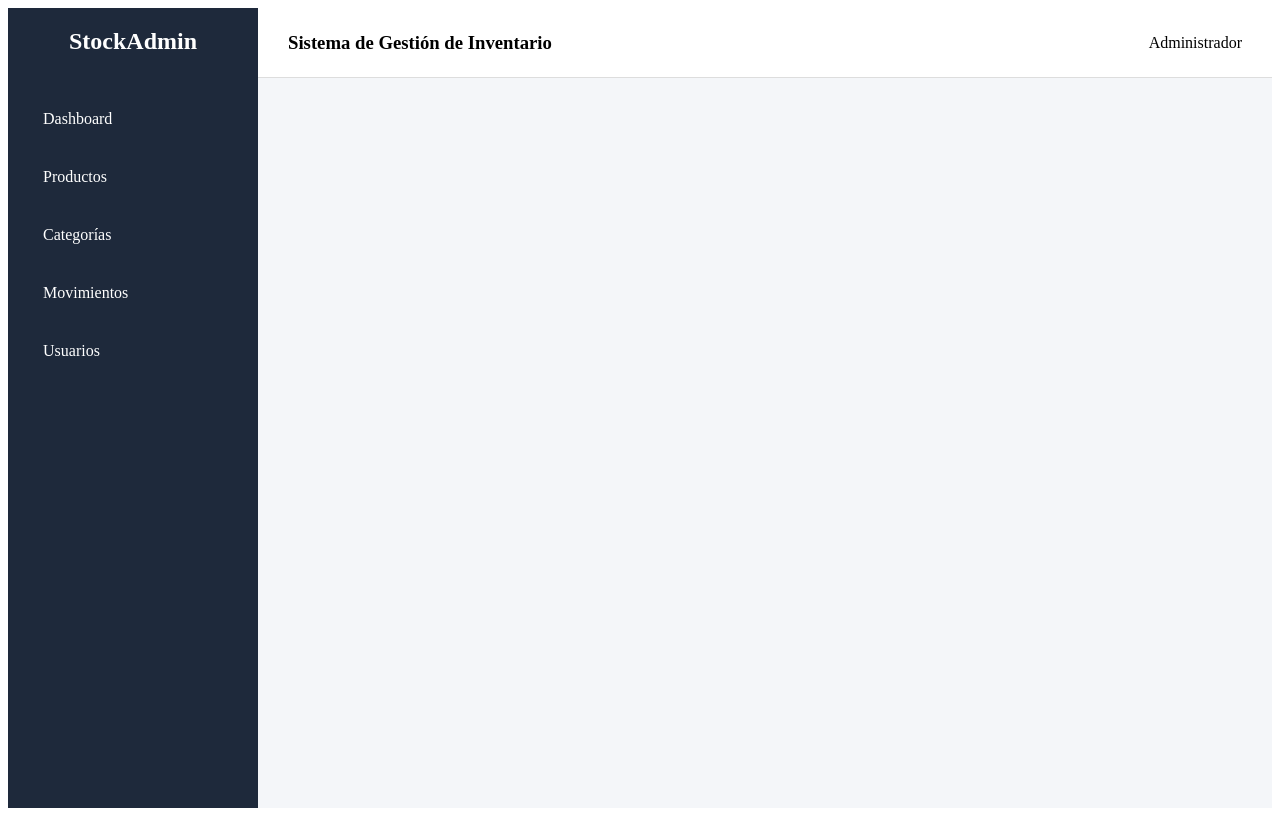
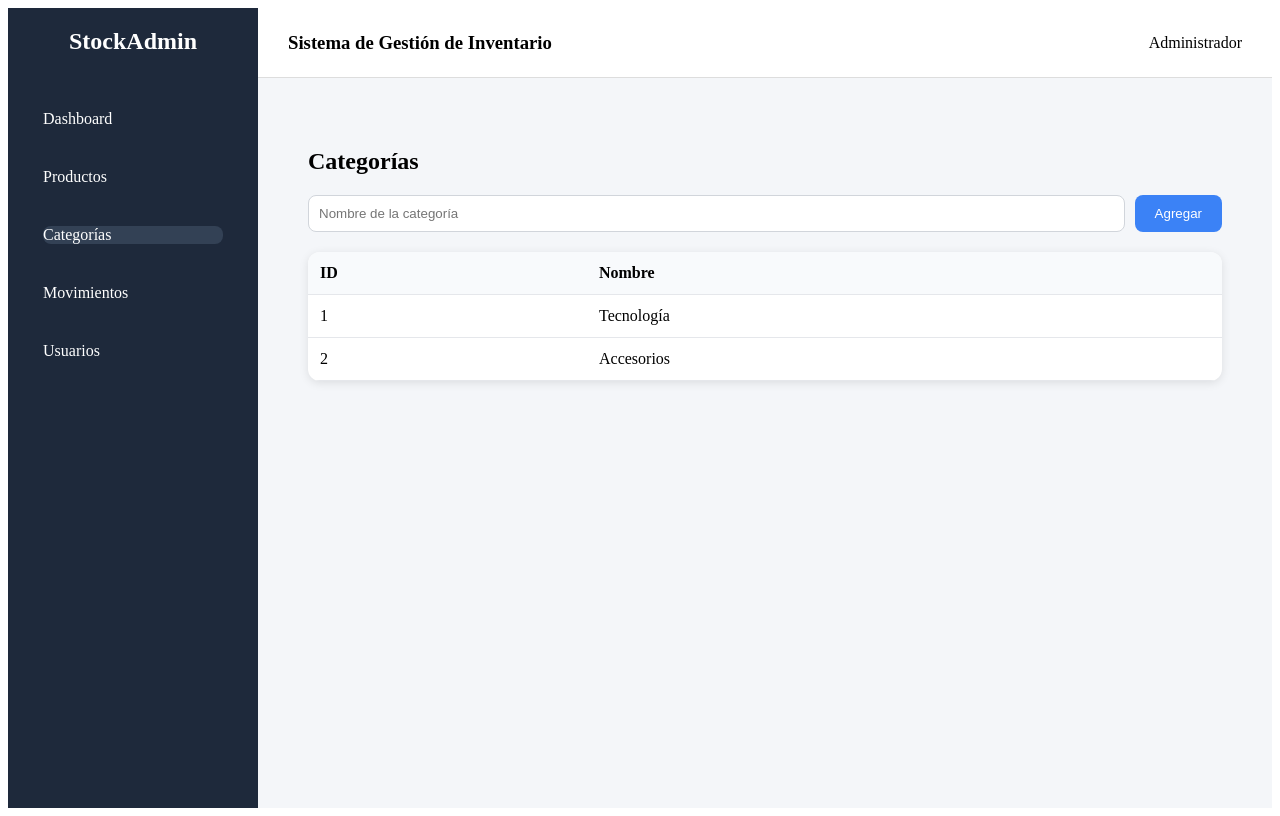
Before and after one commit to JohanHawkins/StockAdmin, an Angular app: page /categories in a window 1280 px wide. Before the commit this address led to /. Built offline with nearby package versions, Linux system fonts and the light colour scheme.

Commit message:
feat: add categories management module

```diff
--- a/src/app/app.routes.ts
+++ b/src/app/app.routes.ts
@@ -2,6 +2,7 @@ import { Routes } from '@angular/router';
 
 import { DashboardComponent } from './dashboard/dashboard';
 import { ProductsComponent } from './products/products';
+import { CategoriesComponent } from './categories/categories';
 
 export const routes: Routes = [
   {
@@ -19,4 +20,9 @@ export const routes: Routes = [
     path: 'products',
     component: ProductsComponent,
   },
+
+  {
+    path: 'categories',
+    component: CategoriesComponent,
+  },
 ];
--- /dev/null
+++ b/src/app/categories/categories.css
@@ -0,0 +1,66 @@
+.categories-container {
+  padding: 20px;
+}
+
+.categories-header {
+  margin-bottom: 20px;
+}
+
+.add-category {
+  display: flex;
+
+  gap: 10px;
+
+  margin-bottom: 20px;
+}
+
+.add-category input {
+  flex: 1;
+
+  padding: 10px;
+
+  border: 1px solid #d1d5db;
+
+  border-radius: 8px;
+}
+
+.add-category button {
+  padding: 10px 20px;
+
+  border: none;
+
+  border-radius: 8px;
+
+  cursor: pointer;
+
+  background-color: #3b82f6;
+
+  color: white;
+}
+
+table {
+  width: 100%;
+
+  border-collapse: collapse;
+
+  background-color: white;
+
+  border-radius: 12px;
+
+  overflow: hidden;
+
+  box-shadow: 0px 2px 10px rgba(0, 0, 0, 0.1);
+}
+
+th,
+td {
+  padding: 12px;
+
+  text-align: left;
+
+  border-bottom: 1px solid #e5e7eb;
+}
+
+th {
+  background-color: #f8fafc;
+}
--- /dev/null
+++ b/src/app/categories/categories.html
@@ -0,0 +1,28 @@
+<div class="categories-container">
+  <div class="categories-header">
+    <h1>Categorías</h1>
+  </div>
+
+  <div class="add-category">
+    <input type="text" placeholder="Nombre de la categoría" [(ngModel)]="newCategory" />
+
+    <button (click)="addCategory()">Agregar</button>
+  </div>
+
+  <table>
+    <thead>
+      <tr>
+        <th>ID</th>
+        <th>Nombre</th>
+      </tr>
+    </thead>
+
+    <tbody>
+      <tr *ngFor="let category of categories">
+        <td>{{ category.id }}</td>
+
+        <td>{{ category.name }}</td>
+      </tr>
+    </tbody>
+  </table>
+</div>
--- /dev/null
+++ b/src/app/categories/categories.ts
@@ -0,0 +1,40 @@
+import { Component } from '@angular/core';
+import { CommonModule } from '@angular/common';
+import { FormsModule } from '@angular/forms';
+
+import { CategoryService } from '../services/category.service';
+
+import { Category } from '../models/category.model';
+
+@Component({
+  selector: 'app-categories',
+  standalone: true,
+  imports: [CommonModule, FormsModule],
+  templateUrl: './categories.html',
+  styleUrl: './categories.css',
+})
+export class CategoriesComponent {
+  categories: Category[] = [];
+
+  newCategory = '';
+
+  constructor(private categoryService: CategoryService) {
+    this.categories = this.categoryService.getCategories();
+  }
+
+  addCategory(): void {
+    if (!this.newCategory.trim()) {
+      return;
+    }
+
+    const category: Category = {
+      id: Date.now(),
+
+      name: this.newCategory.trim(),
+    };
+
+    this.categoryService.addCategory(category);
+
+    this.newCategory = '';
+  }
+}
--- a/src/app/layout/layout.html
+++ b/src/app/layout/layout.html
@@ -13,7 +13,7 @@
       </li>
 
       <li>
-        <a href="#"> Categorías </a>
+        <a routerLink="/categories" routerLinkActive="active"> Categorías </a>
       </li>
 
       <li>
--- /dev/null
+++ b/src/app/models/category.model.ts
@@ -0,0 +1,4 @@
+export interface Category {
+  id: number;
+  name: string;
+}
--- /dev/null
+++ b/src/app/services/category.service.ts
@@ -0,0 +1,76 @@
+import { Injectable } from '@angular/core';
+
+import { Category } from '../models/category.model';
+
+@Injectable({
+  providedIn: 'root',
+})
+export class CategoryService {
+  private storageKey = 'categories';
+
+  private categories: Category[] = [];
+
+  constructor() {
+    this.loadFromStorage();
+  }
+
+  private isBrowser(): boolean {
+    return typeof window !== 'undefined';
+  }
+
+  private loadFromStorage(): void {
+    if (!this.isBrowser()) {
+      this.categories = [];
+      return;
+    }
+
+    const data = localStorage.getItem(this.storageKey);
+
+    if (data) {
+      this.categories = JSON.parse(data);
+    } else {
+      this.categories = [
+        {
+          id: 1,
+          name: 'Tecnología',
+        },
+        {
+          id: 2,
+          name: 'Accesorios',
+        },
+      ];
+
+      this.saveToStorage();
+    }
+  }
+
+  private saveToStorage(): void {
+    if (!this.isBrowser()) {
+      return;
+    }
+
+    localStorage.setItem(this.storageKey, JSON.stringify(this.categories));
+  }
+
+  getCategories(): Category[] {
+    return this.categories;
+  }
+
+  addCategory(category: Category): void {
+    this.categories.push(category);
+
+    this.saveToStorage();
+  }
+
+  updateCategory(index: number, category: Category): void {
+    this.categories[index] = category;
+
+    this.saveToStorage();
+  }
+
+  deleteCategory(index: number): void {
+    this.categories.splice(index, 1);
+
+    this.saveToStorage();
+  }
+}
```
